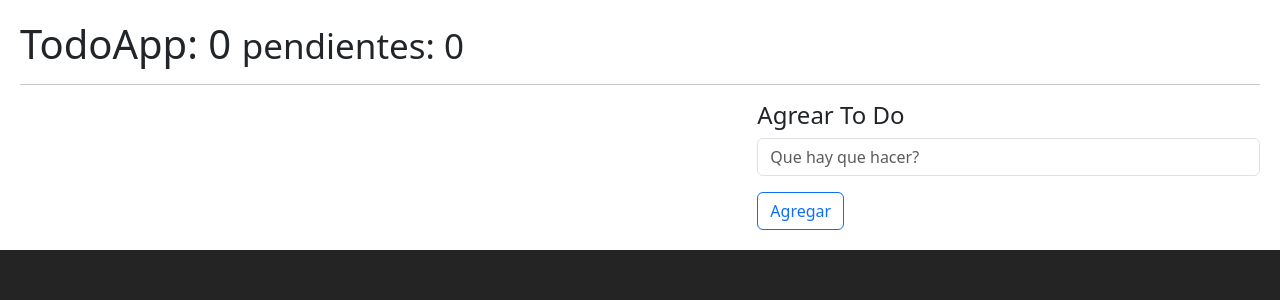
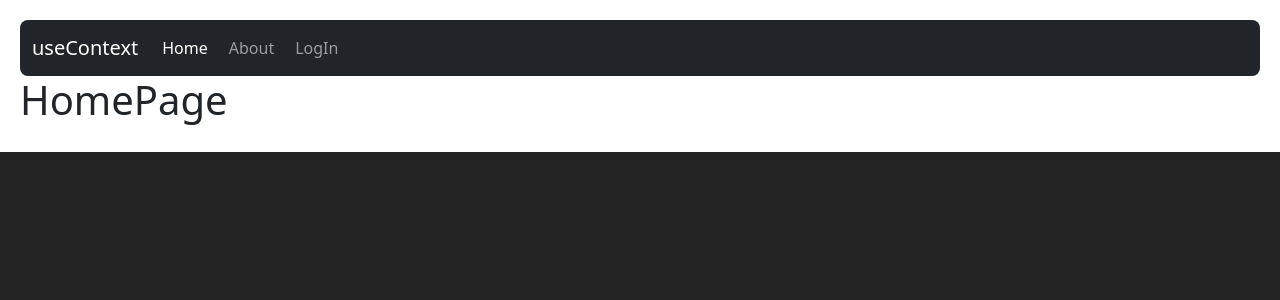
Before and after one commit to yosassenav/hooks-app, a React (Vite) app: page / in a window 1280 px wide. Shown: the top 300 px of the page. Built offline with nearby package versions, Linux system fonts and the light colour scheme.

Commit message:
working with react-router-dom library-learning about key components

```diff
--- a/package.json
+++ b/package.json
@@ -11,7 +11,8 @@
   },
   "dependencies": {
     "react": "^18.2.0",
-    "react-dom": "^18.2.0"
+    "react-dom": "^18.2.0",
+    "react-router-dom": "^6.22.3"
   },
   "devDependencies": {
     "@types/react": "^18.2.56",
--- /dev/null
+++ b/src/09-useContext/AboutPage.jsx
@@ -0,0 +1,6 @@
+
+export const AboutPage = () => {
+  return (
+    <h1>AboutPage</h1>
+  )
+}
--- /dev/null
+++ b/src/09-useContext/HomePage.jsx
@@ -0,0 +1,6 @@
+
+export const HomePage = () => {
+  return (
+    <h1>HomePage</h1>
+  )
+}
--- /dev/null
+++ b/src/09-useContext/Login.jsx
@@ -0,0 +1,6 @@
+
+export const Login = () => {
+  return (
+    <h1>Login</h1>
+  )
+}
--- /dev/null
+++ b/src/09-useContext/MainApp.jsx
@@ -0,0 +1,22 @@
+import {Routes, Route, Navigate} from "react-router-dom"
+import { HomePage } from "./HomePage"
+import { Login } from "./Login"
+import { AboutPage } from "./AboutPage"
+import { Navbar } from "./Navbar"
+
+export const MainApp = () => {
+  return (
+    <>
+        <Navbar/>
+
+        <Routes>
+            <Route path="/" element={<HomePage/>}></Route>
+            <Route path="login" element={<Login/>}></Route>
+            <Route path="about" element={<AboutPage/>}></Route>
+
+            <Route path="/*" element={<Navigate to="/about"/>}></Route>
+
+        </Routes>
+    </>
+  )
+}
--- /dev/null
+++ b/src/09-useContext/Navbar.jsx
@@ -0,0 +1,33 @@
+import {Link, NavLink} from "react-router-dom"
+
+export const Navbar = () => {
+  return (
+    <nav className="navbar navbar-expand-lg navbar-dark bg-dark rounded-3">
+        <div className="container-fluid">
+            <Link className="navbar-brand" to="/">useContext</Link>
+            <div className="collapse navbar-collapse" id="navbarNav">
+            <ul className="navbar-nav">
+                <NavLink
+                className={({isActive}) => `nav-link ${isActive ? 'active' : ''}`}
+                to="/"
+                >
+                    Home
+                </NavLink>
+                <NavLink
+                className={({isActive}) => `nav-link ${isActive ? 'active' : ''}`}
+                to="/about"
+                >
+                    About
+                </NavLink>
+                <NavLink
+                className={({isActive}) => `nav-link ${isActive ? 'active' : ''}`}
+                to="/login"
+                >
+                    LogIn
+                </NavLink>
+            </ul>
+            </div>
+        </div>
+    </nav>
+  )
+}
--- a/src/index.css
+++ b/src/index.css
@@ -20,3 +20,7 @@
 button{
   margin-right: 10px;
 }
+
+a{
+  margin-right: 5px;
+}
--- a/src/main.jsx
+++ b/src/main.jsx
@@ -1,7 +1,9 @@
 import React from 'react';
 import ReactDOM from 'react-dom/client';
+import {BrowserRouter} from 'react-router-dom'
 import './index.css';
-import { TodoApp } from './08-useReducer/TodoApp';
+import { MainApp } from './09-useContext/MainApp';
+// import { TodoApp } from './08-useReducer/TodoApp';
 // import { Padre } from './07-tarea-memo/Padre';
 // import { CallbackHook } from './06-memos/CallbackHook';
 // import { MemoHook } from './06-memos/MemoHook';
@@ -17,7 +19,10 @@
 // import './08-useReducer/intro-reducer'
 
 ReactDOM.createRoot(document.getElementById('root')).render(
-  <React.StrictMode>
-    <TodoApp/>
-  </React.StrictMode>,
+  <BrowserRouter>
+    <React.StrictMode>
+      <MainApp/>
+    </React.StrictMode>
+  </BrowserRouter>
+
 )
```
Also changed, not shown: 1 other file (tests, documents, lock files or other folders).
